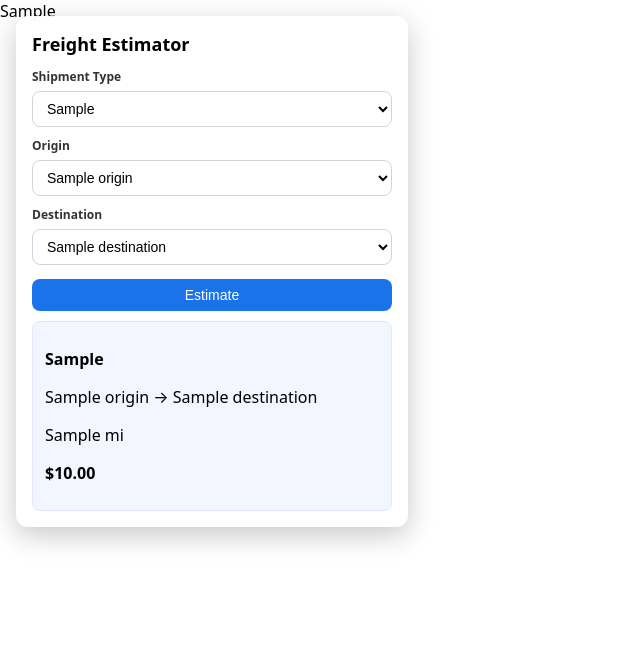
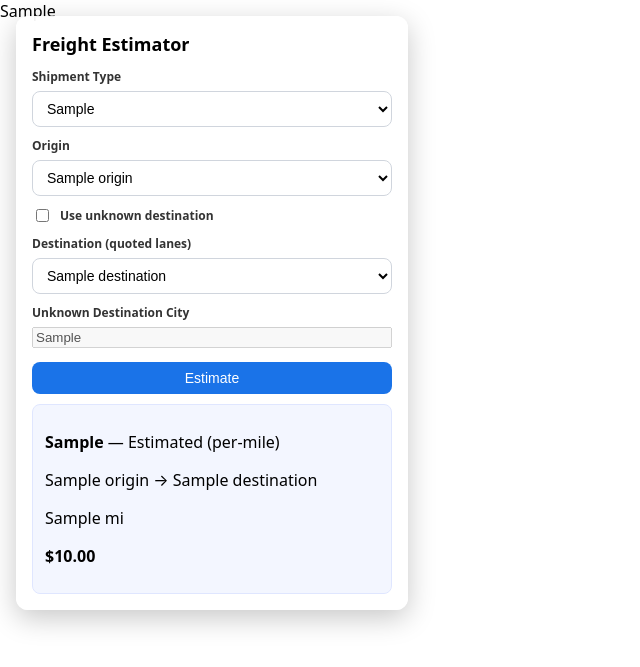
Before and after one commit to DNFR12/i-really-want-this-to-work, a Flask app: template templates/index.html in a window 1280 px wide. Shown: the top 667 px of the page, without its empty margins (0-640 px from the left). Run offline with Flask 3, Linux system fonts and the light colour scheme; the template is opened without the code that fills it: most values are stand-ins (such as "Sample title", 1, 10 or a date in 2020); parts of the project's set-up code (start-up, migrations or seed data) failed here and were passed over.

Commit message:
Update index.html

```diff
--- a/templates/index.html
+++ b/templates/index.html
@@ -5,16 +5,25 @@
   <title>Freight Estimator</title>
   <link rel="stylesheet" href="{{ url_for('static', filename='styles.css') }}">
   <script>
-    function autoSubmit() { document.getElementById('mainForm').submit(); }
+    function autoSubmit(){ document.getElementById('mainForm').submit(); }
+    function toggleCustom() {
+      const cb = document.getElementById('use_custom');
+      const city = document.getElementById('custom_city');
+      const dest = document.getElementById('destination');
+      if (cb.checked) {
+        city.disabled = false; city.required = true;
+        dest.disabled = true;  dest.required = false;
+      } else {
+        city.disabled = true;  city.required = false;
+        dest.disabled = false; dest.required = true;
+      }
+    }
+    window.addEventListener('DOMContentLoaded', toggleCustom);
   </script>
 </head>
 <body>
-  <!-- Fullscreen map -->
-  <div class="map-wrap">
-    {{ map_html|safe }}
-  </div>
+  <div class="map-wrap">{{ map_html|safe }}</div>
 
-  <!-- Overlay control panel -->
   <div class="panel">
     <h1>Freight Estimator</h1>
     <form id="mainForm" method="POST">
@@ -37,8 +46,15 @@
       </div>
 
       <div class="row">
-        <label>Destination</label>
-        <select name="destination" required>
+        <label style="display:flex;align-items:center;gap:8px;">
+          <input type="checkbox" id="use_custom" name="use_custom" onchange="toggleCustom()" {% if use_custom %}checked{% endif %}>
+          Use unknown destination
+        </label>
+      </div>
+
+      <div class="row">
+        <label>Destination (quoted lanes)</label>
+        <select id="destination" name="destination" {% if use_custom %}disabled{% endif %} {% if not use_custom %}required{% endif %}>
           {% if destinations|length == 0 %}
             <option value="">-- no destinations for this origin --</option>
           {% else %}
@@ -49,6 +65,11 @@
         </select>
       </div>
 
+      <div class="row">
+        <label>Unknown Destination City</label>
+        <input type="text" id="custom_city" name="custom_city" placeholder="e.g., Denver, CO" value="{{ custom_city }}" {% if not use_custom %}disabled{% endif %} {% if use_custom %}required{% endif %}>
+      </div>
+
       <button type="submit">Estimate</button>
     </form>
 
@@ -57,9 +78,10 @@
         {% if quote.error %}
           <p><strong>{{ quote.error }}</strong></p>
         {% else %}
-          <p><strong>{{ quote.shipment_type }}</strong></p>
+          <p><strong>{{ quote.shipment_type }}</strong> — {% if quote.mode == 'quoted' %}Quoted Lane{% else %}Estimated (per‑mile){% endif %}</p>
           <p>{{ quote.origin }} → {{ quote.destination }}</p>
           {% if quote.distance_miles %}<p>{{ quote.distance_miles }} mi</p>{% endif %}
+          {% if quote.mode == 'estimated' and quote.rate_per_mile %}<p>@ ${{ '%.4f'|format(quote.rate_per_mile) }} / mi</p>{% endif %}
           <p><strong>${{ '%.2f'|format(quote.average_total) }}</strong></p>
         {% endif %}
       </div>
```
